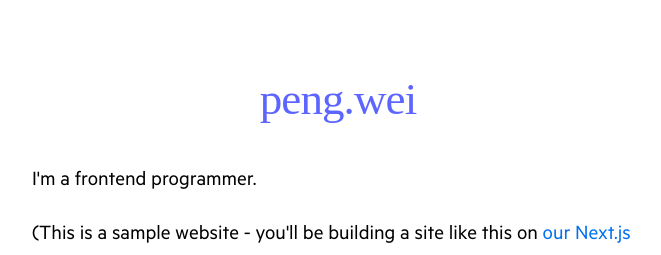
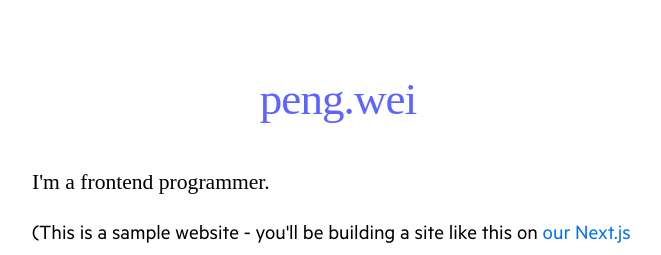
Before and after one commit to mrpwei/mrpwei, a Next.js app: page / in a window 1280 px wide. Shown: the top 255 px of the page, without its empty margins (302-963 px from the left). Built offline with nearby package versions, Linux system fonts and the light colour scheme.

Commit message:
chore: p add style

```diff
--- a/pages/index.tsx
+++ b/pages/index.tsx
@@ -21,7 +21,14 @@ export default function Home({ allPostsData }) {
         <title>{siteTitle}</title>
       </Head>
       <section className={utilStyles.headingMd}>
-        <p>I'm a frontend programmer.</p>
+        <p
+          style={{
+            fontFamily: "SourceCodePro-Regular",
+            fontWeight: 400,
+          }}
+        >
+          I'm a frontend programmer.
+        </p>
         <p>
           (This is a sample website - you'll be building a site like this on{" "}
           <a href="https://nextjs.org/learn">our Next.js tutorial</a>.)
```
